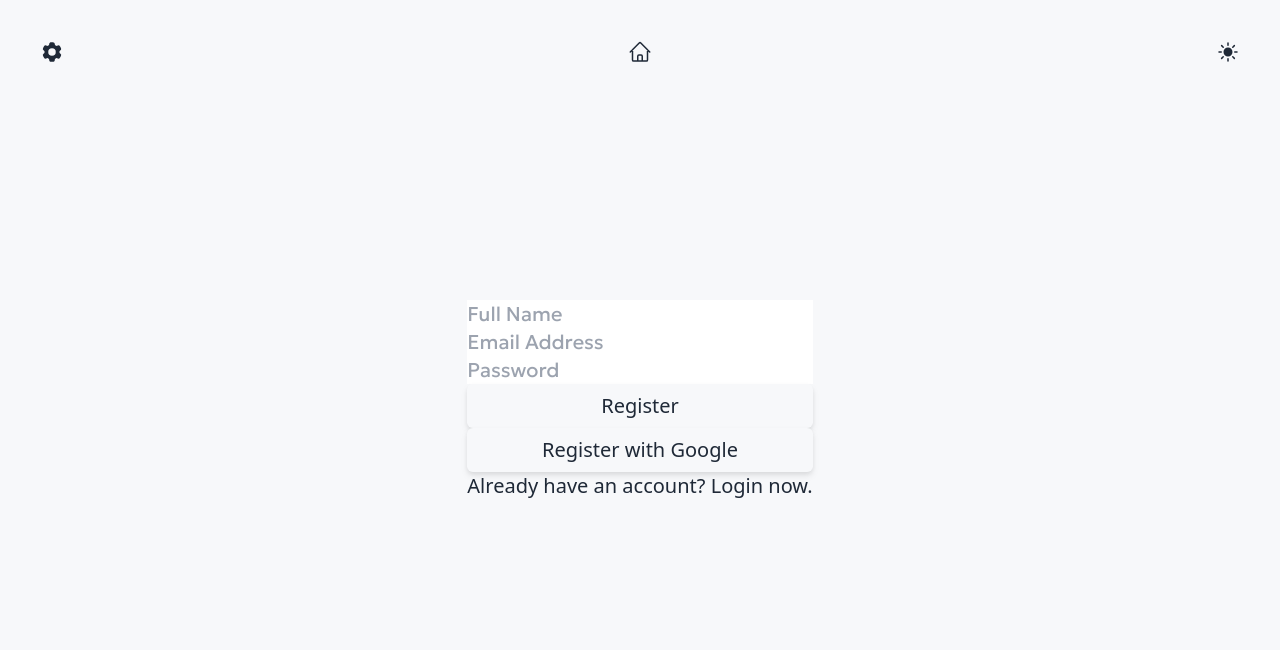
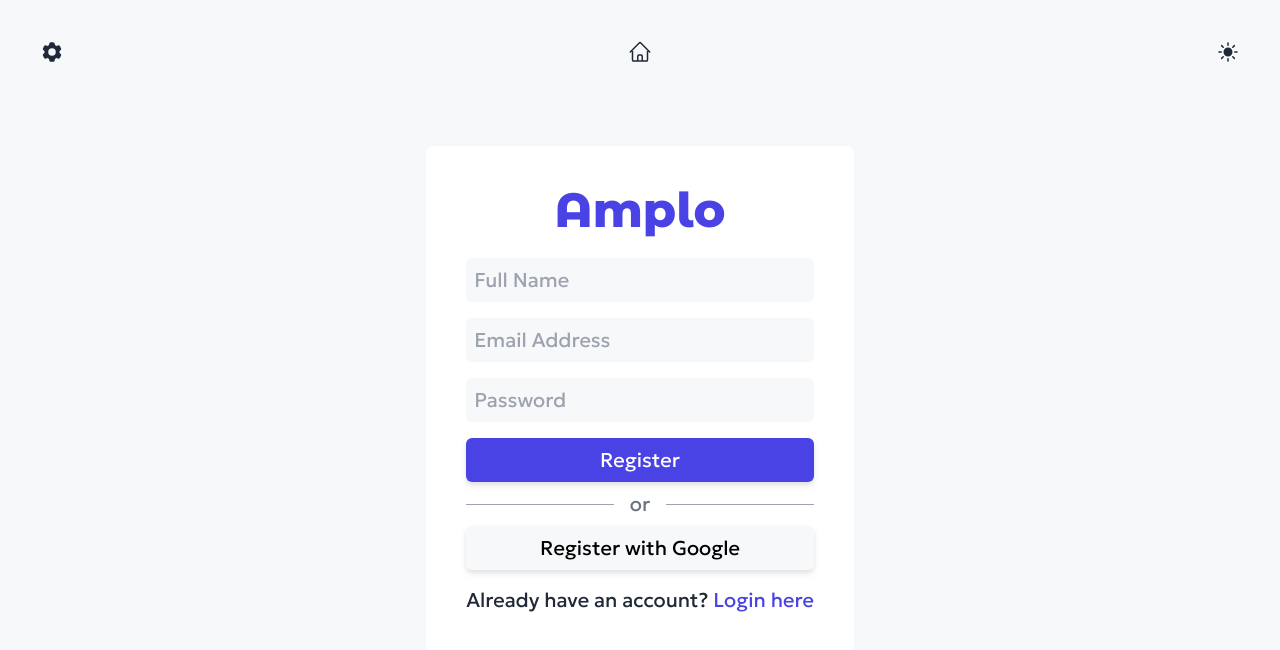
Before and after one commit to b14tz/habitual, a React (Vite) app in the folder client/: page /register in a window 1280 px wide. Shown: the top 650 px of the page. Built offline with nearby package versions, Linux system fonts and the light colour scheme; no server answers.

Commit message:
styled and routed the register page. fixed user table naming issue

```diff
--- a/client/src/lib/firebase.js
+++ b/client/src/lib/firebase.js
@@ -43,10 +43,10 @@ export const signInWithGoogle = async () => {
   try {
     const res = await signInWithPopup(auth, googleProvider);
     const user = res.user;
-    const q = query(collection(db, "users"), where("uid", "==", user.uid));
+    const q = query(collection(db, "User"), where("uid", "==", user.uid));
     const docs = await getDocs(q);
     if (docs.docs.length === 0) {
-      await addDoc(collection(db, "users"), {
+      await addDoc(collection(db, "User"), {
         uid: user.uid,
         name: user.displayName,
         authProvider: "google",
@@ -74,7 +74,7 @@ export const registerWithEmailAndPassword = async (name, email, password) => {
     try {
       const res = await createUserWithEmailAndPassword(auth, email, password);
       const user = res.user;
-      await addDoc(collection(db, "users"), {
+      await addDoc(collection(db, "User"), {
         uid: user.uid,
         name,
         authProvider: "local",
--- a/client/src/pages/Login.jsx
+++ b/client/src/pages/Login.jsx
@@ -13,7 +13,7 @@ export default function Login() {
         // maybe trigger a loading screen
         return;
       }
-      if (user) navigate("/dashboard");
+      if (user) navigate("/");
     }, [user, loading]);
     return (
         <div className="flex justify-center items-center w-full h-screen">
@@ -34,11 +34,18 @@ export default function Login() {
                     placeholder="Password"
                 />
                 <button
-                className="bg-purple-1 text-white mb-4 drop-shadow-md py-2 rounded-md"
+                    className="bg-purple-1 text-white mb-2 drop-shadow-md py-2 rounded-md"
                     onClick={() => logInWithEmailAndPassword(email, password)}
                 >
                     <p>Login</p>
                 </button>
+                <div className="flex items-center mb-2">
+                    <hr className="flex-grow border-t border-gray-400"/>
+                    <span className="px-4 text-gray-500">
+                        <p>or</p>
+                    </span>
+                    <hr className="flex-grow border-t border-gray-400"/>
+                </div>
                 <button className="bg-white-1 text-black mb-2 drop-shadow-md py-2 rounded-md" onClick={signInWithGoogle}>
                     <p>Login with Google</p>
                 </button>
--- a/client/src/pages/Register.jsx
+++ b/client/src/pages/Register.jsx
@@ -19,43 +19,51 @@ export default function Register() {
     };
     useEffect(() => {
       if (loading) return;
-      if (user) navigate("/dashboard");
+      if (user) navigate("/");
     }, [user, loading]);
     return (
         <div className="flex justify-center items-center w-full h-screen">
-        <div className="flex flex-col">
+            <div className="flex flex-col bg-white dark:bg-black p-10 rounded-lg">
+                <h3 className="text-purple-1 m-auto text-5xl mb-6">Amplo</h3>
                 <input
                     type="text"
-            className=""
+                    className="p-2 mb-4 rounded-md bg-white-1 dark:bg-black-2"
                     value={name}
                     onChange={(e) => setName(e.target.value)}
                     placeholder="Full Name"
                 />
                 <input
                     type="text"
-            className=""
+                    className="p-2 mb-4 rounded-md bg-white-1 dark:bg-black-2"
                     value={email}
                     onChange={(e) => setEmail(e.target.value)}
                     placeholder="Email Address"
                 />
                 <input
                     type="password"
-            className=""
+                    className="p-2 mb-4 rounded-md bg-white-1 dark:bg-black-2"
                     value={password}
                     onChange={(e) => setPassword(e.target.value)}
                     placeholder="Password"
                 />
-          <button className="bg-white-1 dark:bg-black-1 drop-shadow-md py-2 px-4 rounded-md" onClick={register}>
-            Register
+                <button className="bg-purple-1 text-white mb-2 drop-shadow-md py-2 rounded-md" onClick={register}>
+                    <p>Register</p>
                 </button>
+                <div className="flex items-center mb-2">
+                    <hr className="flex-grow border-t border-gray-400"/>
+                    <span className="px-4 text-gray-500">
+                        <p>or</p>
+                    </span>
+                    <hr className="flex-grow border-t border-gray-400"/>
+                </div>
                 <button
-            className="bg-white-1 dark:bg-black-1 drop-shadow-md py-2 px-4 rounded-md"
+                    className="bg-white-1 text-black mb-4 drop-shadow-md py-2 rounded-md"
                     onClick={signInWithGoogle}
                 >
-            Register with Google
+                    <p>Register with Google</p>
                 </button>
                 <div>
-            Already have an account? <Link to="/login">Login</Link> now.
+                    <p className="text-md">Already have an account? <Link to="/login" className="text-purple-1">Login here</Link></p>
                 </div>
             </div>
         </div>
```
Lines whose indentation alone changed are shown as unchanged.
